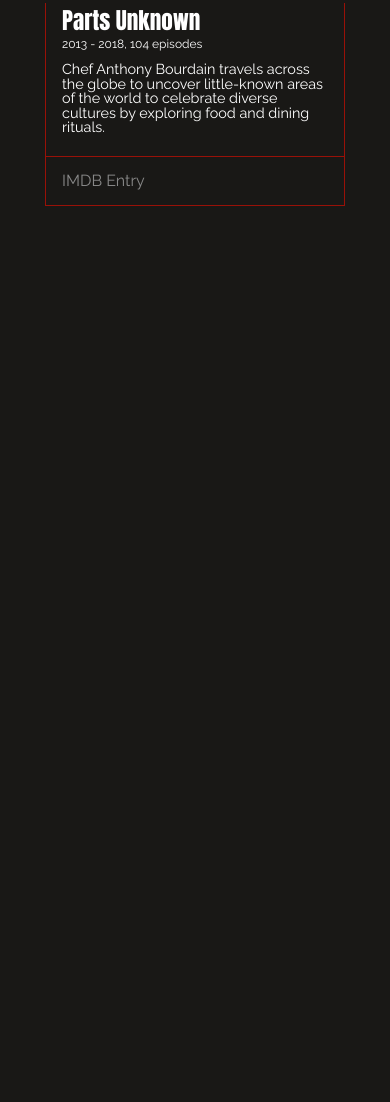
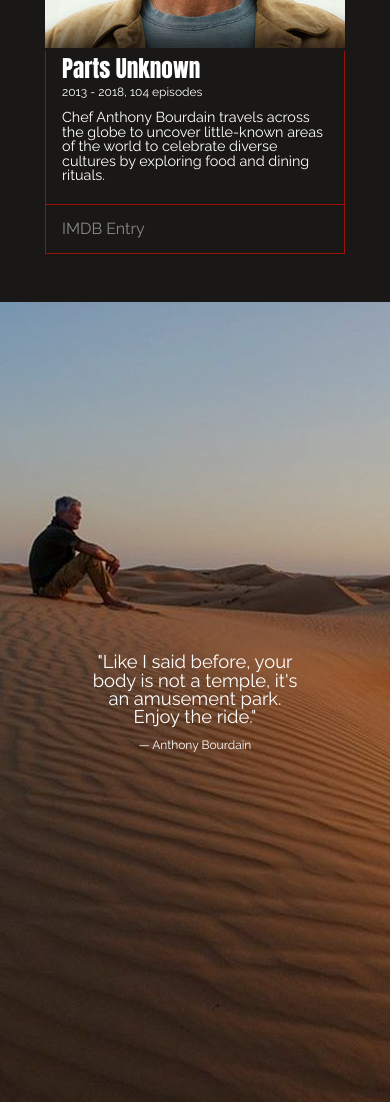
Before and after one commit to jemalmazar/fCC-p1-tribute_page, a website: page index.html in a window 390 px wide. Shown: the part 3684-4786 px from the top of the page. Before the commit the page ends 3890 px from the top, so only its background shows below. Drawn offline with Linux system fonts and the light colour scheme.

Commit message:
Build and style tribute quote section

```diff
--- a/index.html
+++ b/index.html
@@ -118,6 +118,17 @@
 
             </section> <!-- .program-section-->
 
+            <section class="tribute-quote">
+                <!-- <img src="./../images/abourdain-parts_unknown-oman.jpg" alt=""> -->
+                <p class="quote container">
+                    "Like I said before, your body is not a temple, it's an amusement park. Enjoy the ride."
+                </p> <!-- .quote -->
+                <p class="author container">
+                    — Anthony Bourdain
+                </p>
+
+            </section>
+
         </main> <!-- #main -->
 
 
--- a/style.css
+++ b/style.css
@@ -141,6 +141,7 @@
 	grid-template-columns: 300px;
 	grid-gap: 3em;
 	justify-content: center;
+	padding: 3em 0;
 }
 
 .program {
@@ -198,11 +199,37 @@
 	text-decoration: underline;
 }
 
+/* Quote */
+
+.tribute-quote {
+	background: linear-gradient(rgba(0, 0, 0, 0.25),rgba(0, 0, 0, 0.25)),
+				left -200px bottom / cover no-repeat url("/images/abourdain-parts_unknown-oman.jpg");
+	display: flex;
+	flex-direction: column;
+	justify-content: center;
+	height: 800px;
+	max-width: 100%;
+}
+
+.quote {
+	font-family: Raleway, sans-serif;
+	font-size: 1.15em;
+	text-align: center;
+	padding: 0 5em;
+}
+
+.author {
+	font-family: Raleway, sans-serif;
+	font-size: 0.75em;
+	text-align: center;
+	padding: 1em 5em 0;
+}
+
 /*--------------------------------------------------------------
 # Media Breakpoints
 --------------------------------------------------------------*/
 
-@media (min-width: 700px) and (max-width: 1300px) {
+@media (min-width: 700px) and (max-width: 1200px) {
 
 	/* Hero */
 
@@ -275,9 +302,18 @@
 		font-size: 1.15em;
 	}
 
+	/* Quote */
+
+	.tribute-quote {
+		background: linear-gradient(rgba(0, 0, 0, 0.25),rgba(0, 0, 0, 0.25)),
+					left / cover no-repeat url("/images/abourdain-parts_unknown-oman.jpg");
+
+		font-size: 1.5em;
+	}
+
 }
 
-@media (min-width: 1301px) {
+@media (min-width: 1201px) {
 
 	/* Hero */
 
@@ -318,7 +354,7 @@
 	/* Program Cards */
 
 	.program-cards {
-		grid-template-columns: repeat(4, 0.2fr);
+		grid-template-columns: repeat(2, 1fr);
 		padding: 5em;
 	}
 
@@ -344,4 +380,20 @@
 		font-size: 1.35em;
 	}
 
+	/* Quote */
+
+	.tribute-quote {
+		background: linear-gradient(rgba(0, 0, 0, 0.25),rgba(0, 0, 0, 0.25)),
+					center /  contain no-repeat url("/images/abourdain-parts_unknown-oman.jpg");
+		font-size: 1.5em;
+	}
+
 }
+
+@media (min-width: 1400px) {
+
+	.program-cards {
+		grid-template-columns: repeat(4, 0.2fr);
+	}
+
+}
```
Also changed, not shown: build/css/style.min.css, images/abourdain-parts_unknown-oman.jpg (added).
